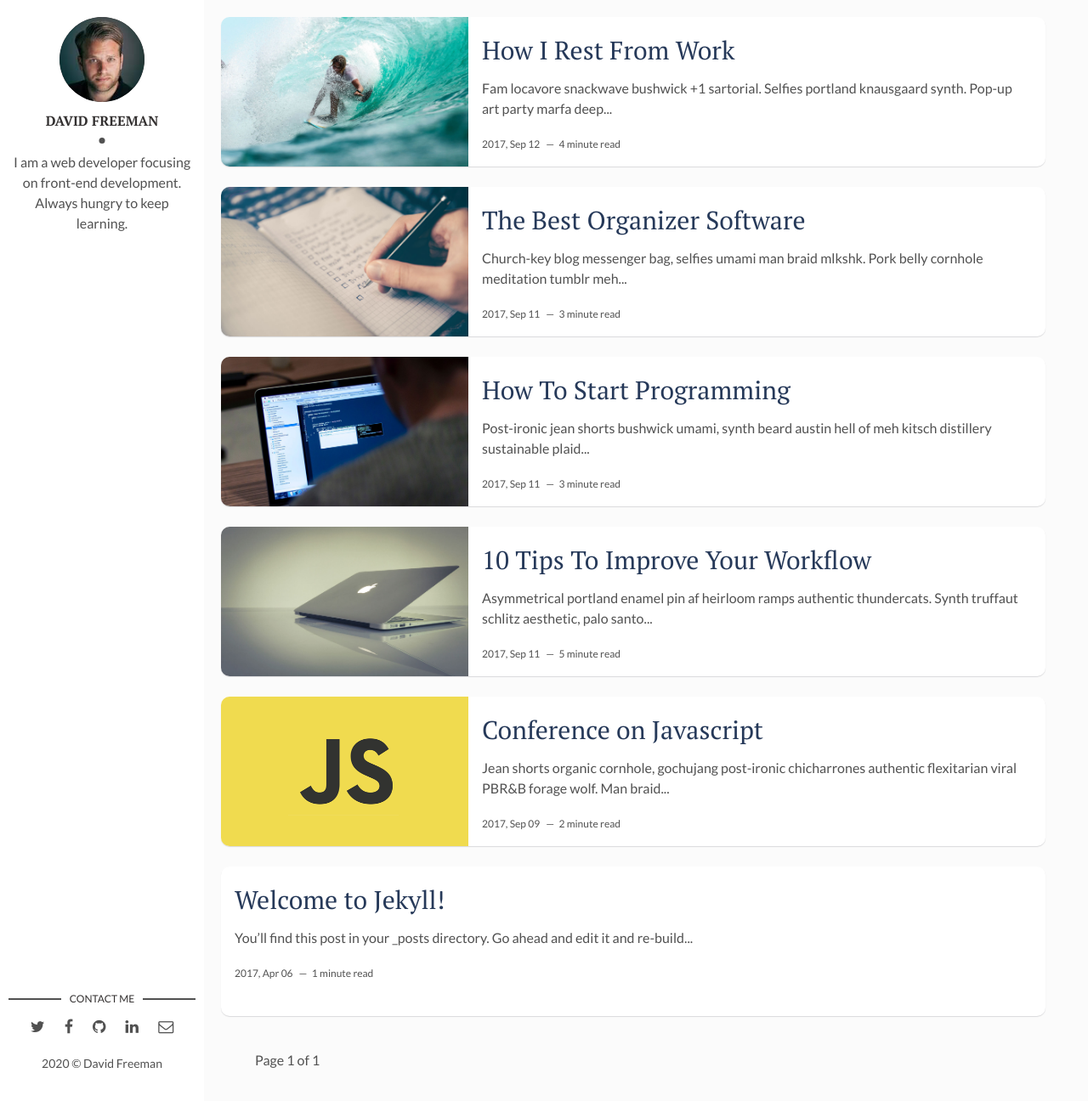
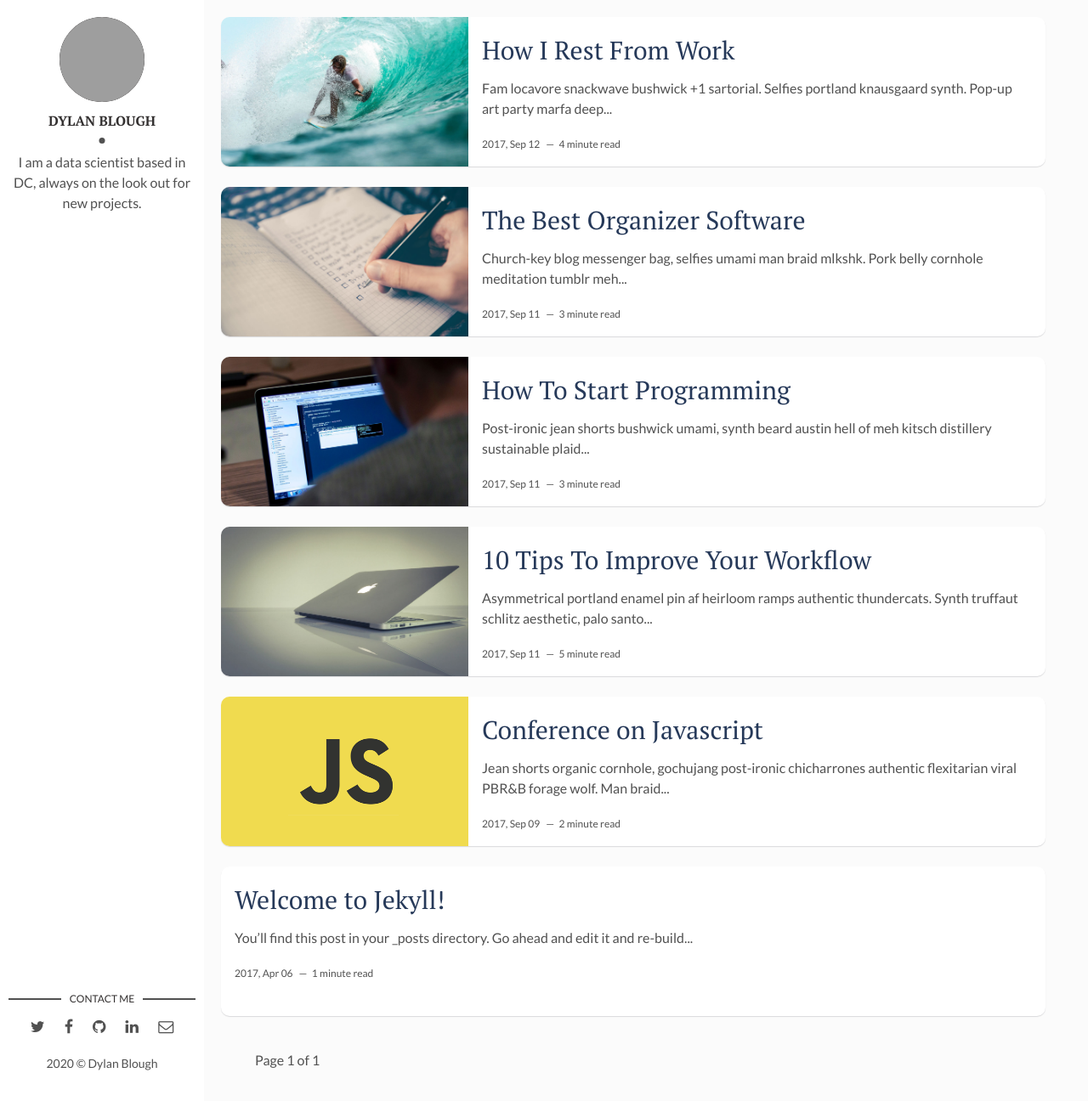
Before and after one commit to DylanBlough/DylanBlough.github.io, a Jekyll site: the page built from index.html, in a window 1280 px wide and 1296 px high. Shown: the whole window at 85% size. Built offline with Jekyll 4.4.1, drawn with Linux system fonts in a browser that asks for light colours; the list of posts is cut into pages by our own code; grey boxes are pictures that could not be loaded.

Commit message:
Update _config.yml

```diff
--- a/_config.yml
+++ b/_config.yml
@@ -9,17 +9,17 @@ url: "" # the base hostname & protocol for your site, e.g. http://example.com
 site-twitter: #if your site has a twitter account, enter it here
 
 # Author Settings
-author: David Freeman # add your name
-author-img: david-freeman.jpg # add your photo
-about-author: I am a web developer focusing on front-end development. Always hungry to keep learning. # add description
+author: Dylan Blough # add your name
+author-img:  # add your photo
+about-author: I am a data scientist based in DC, always on the look out for new projects. # add description
 social-twitter: # add your Twitter handle
 social-facebook: # add your Facebook handle
-social-github: artemsheludko # add your Github handle
-social-linkedin: # add your Linkedin handle
+social-github: DylanBlough # add your Github handle
+social-linkedin: https://www.linkedin.com/in/dylan-blough-b2185619a/  # add your Linkedin handle
 social-email: # add your Email address
 
 # Disqus
-discus-identifier: mr-brown # add your discus identifier
+discus-identifier: # add your discus identifier
 
 # Tracker
 analytics: # Google Analytics
```
